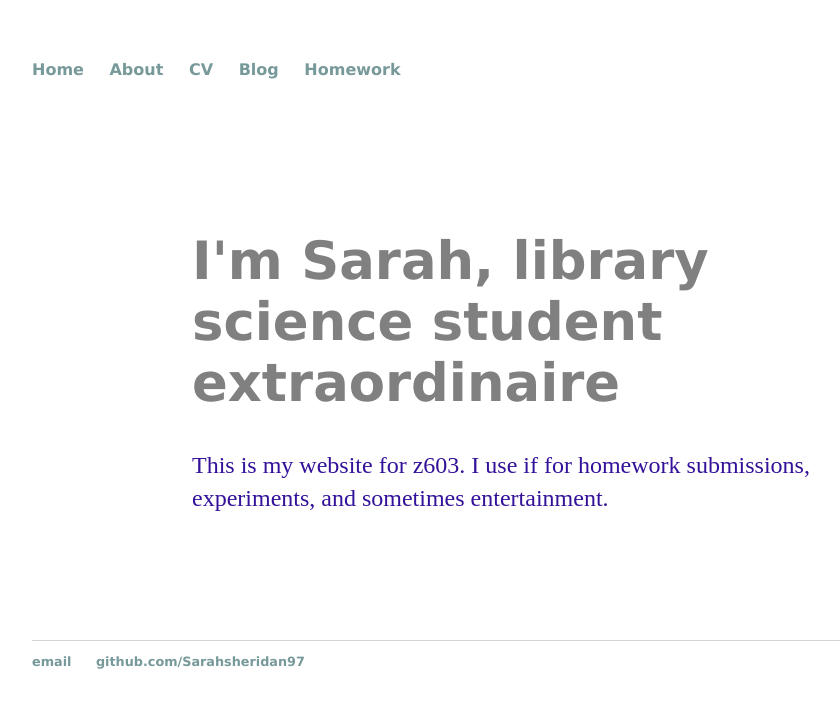
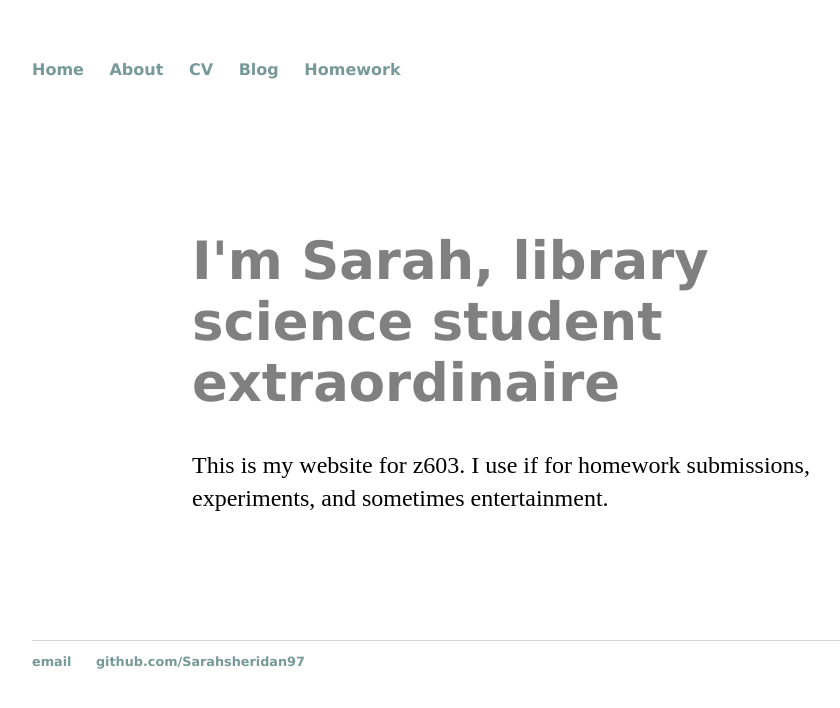
Before and after one commit to Sarahsheridan97/sarahsheridan97.github.io, a Jekyll site: the page built from index.html, in a window 1280 px wide. Shown: the top 708 px of the page, without its empty margins (160-1000 px from the left). Built offline with Jekyll 4.4.1, drawn with Linux system fonts in a browser that asks for light colours.

Commit message:
Update main.css

```diff
--- a/css/main.css
+++ b/css/main.css
@@ -77,7 +77,6 @@ h7 {
 p {
     font-size: 1.5em;
     line-height: 1.4em;
-    color: #319;
 }
 footer {
     border-top: 1px solid #d5d5d5;
@@ -90,7 +89,7 @@ ul.posts {
 }
 
 ul.posts li {
-    list-style: none;
+    list-style: vertical;
 }
 
 plant {
```
